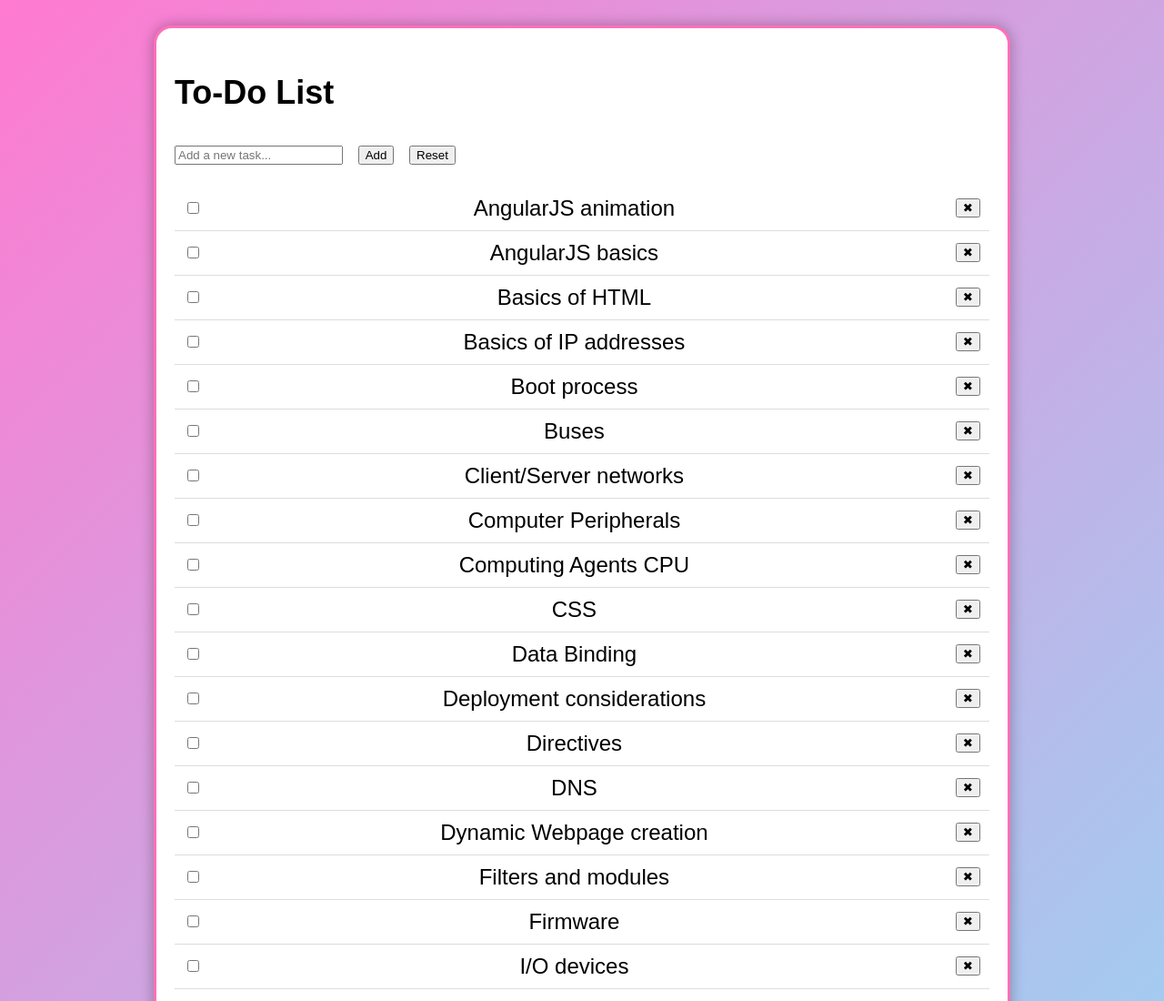
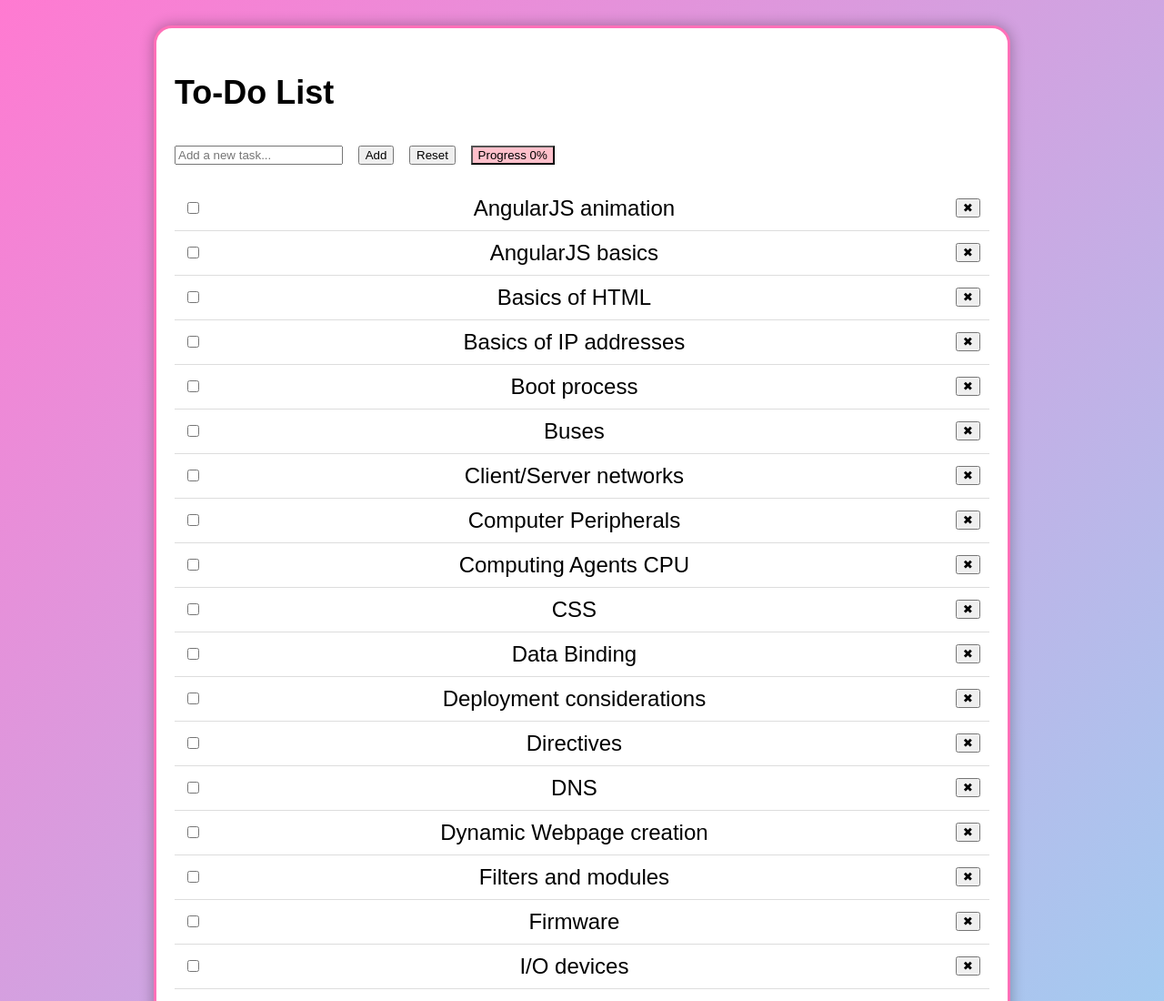
Before and after one commit to X23407/array-practice, a plain HTML site: page todo.html in a window 1280 px wide. Shown: the top 1100 px of the page at 91% size. Drawn offline with Linux system fonts and the light colour scheme.

Commit message:
added progress

```diff
--- a/todo.html
+++ b/todo.html
@@ -19,6 +19,7 @@
         <input id="taskInput" type="text" placeholder="Add a new task..." />
         <button onclick="addTask()">Add</button>
         <button onclick="clearAllTask()">Reset</button>
+        <button>Progress <span id="progress">30</span>%</button>
         <ul id="taskList"></ul>
     </div>
 
@@ -73,6 +74,29 @@
     { text: "Deployment considerations", done:false }
 ];
 
+    function progress(){
+        let count = 0;
+        for(i=0;i<tasks.length;i++){
+            if (tasks[i].done == true){
+                count++;
+            }
+        }
+        let progress = document.getElementById("progress");
+        let per = (count/tasks.length)*100;
+        progress.innerHTML= Math.round((per));
+        progress.title = per.toFixed(2);
+        let parent=progress.parentElement;
+        let value=Math.round((per));
+        if (value>=0 && value<30)
+        parent.style.backgroundColor="pink";
+        else if (value>=30 && value<50)
+        parent.style.backgroundColor="orange";
+        else if (value>=50 && value<80)
+        parent.style.backgroundColor="lime";
+        else if (value>=80)
+        parent.style.backgroundColor="lightgreen";
+    }
+
     function sortTasks() {
         return tasks.sort((a, b) => {
         // First sort by done (true first, false later)
@@ -104,6 +128,7 @@
 
     function renderTasks() {
         sortTasks();
+        progress();
         const list = document.getElementById("taskList");
         list.innerHTML = "";
         tasks.forEach((task, index) => {
```
